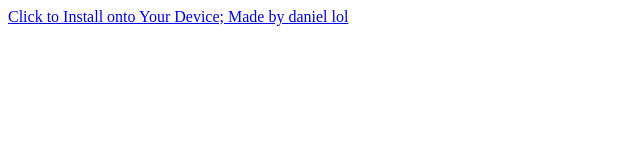
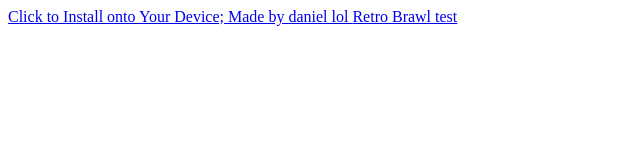
Before and after one commit to danni551/nulls-signed, a plain HTML site: page index.html in a window 1280 px wide. Shown: the whole page, without its empty margins (0-640 px from the left). Drawn offline with Linux system fonts and the light colour scheme.

Commit message:
Update index.html

```diff
--- a/index.html
+++ b/index.html
@@ -1,3 +1,6 @@
 <a href="itms-services://?action=download-manifest&url=https://danni551.github.io/nulls-signed/manifest.plist">
     Click to Install onto Your Device; Made by daniel lol
     </a>
+<a href="itms-services://?action=download-manifest&url=https://danni551.github.io/nulls-signed/manifest.plist">
+    Retro Brawl test
+    </a>
```
